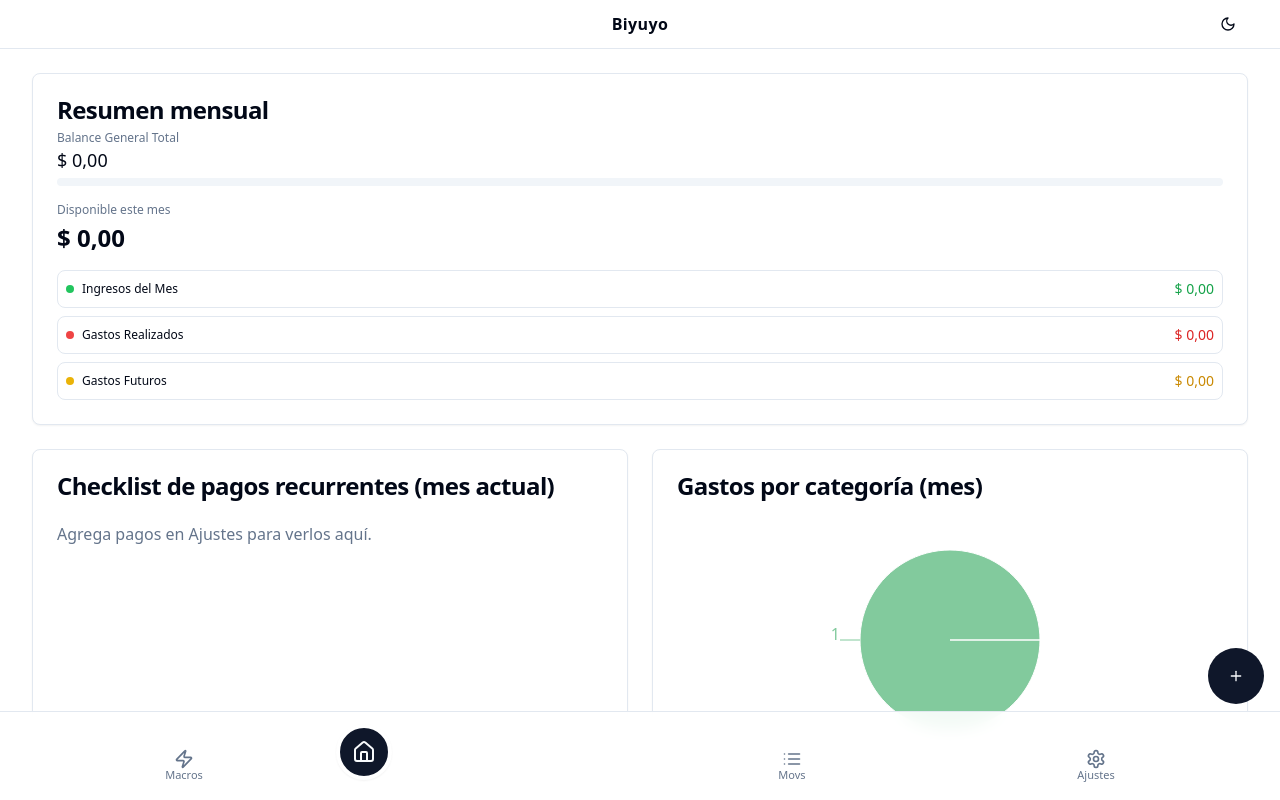
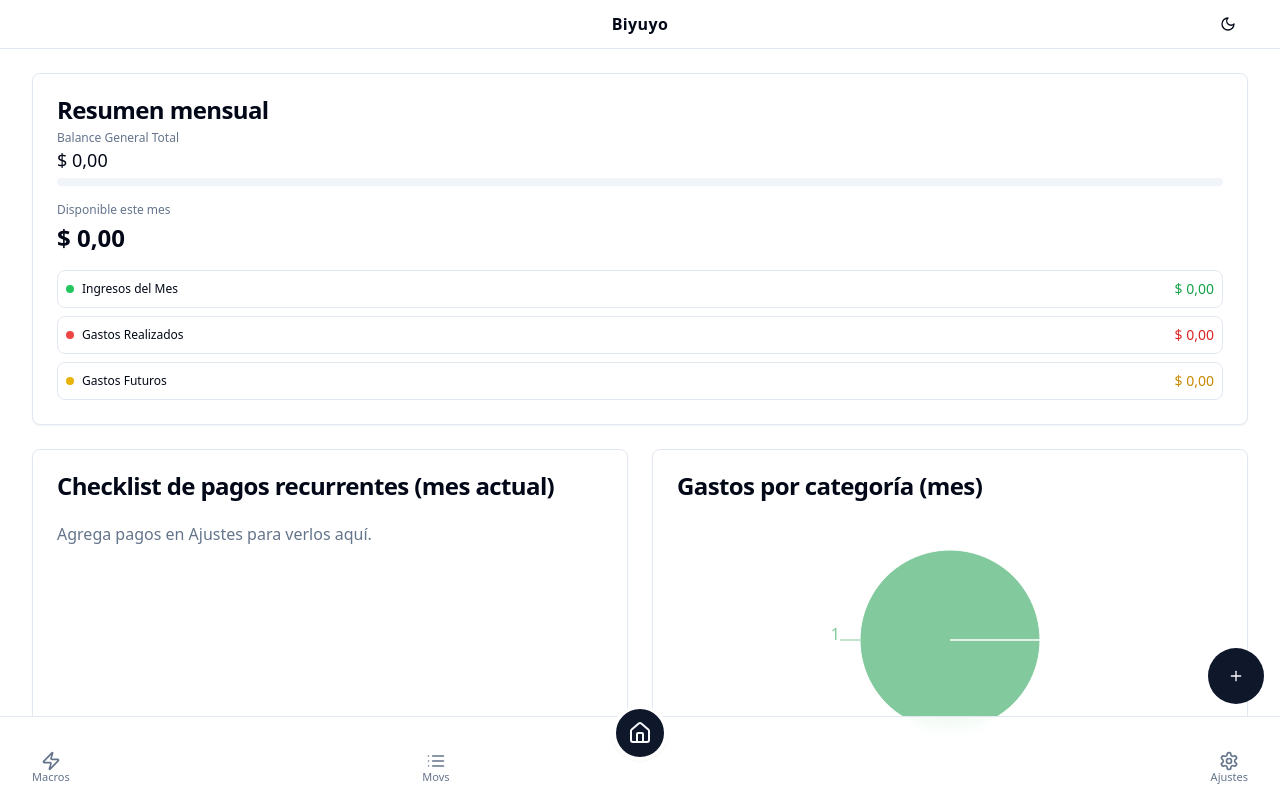
Before and after one commit to torrober/Biyuyo, a React (Vite) app: page / in a window 1280 px wide. Shown: the top 800 px of the page. Built offline with nearby package versions, Linux system fonts and the light colour scheme.

Commit message:
Refine Home button position
Adjust Home button to be centered and protruding in the bottom navigation bar.

```diff
--- a/src/App.tsx
+++ b/src/App.tsx
@@ -86,27 +86,33 @@ const App = () => (
               <nav className="container relative pt-6 pb-2">
                 {/* Botón de inicio central */}
 
-                {/* Barra de navegación */}
-                <div className="grid grid-cols-4 relative items-center">
-                  <NavLink to="/macros" className={({ isActive }) => `flex flex-col items-center justify-center py-2.5 ${isActive ? 'text-primary' : 'text-muted-foreground'}`} aria-label="Macros" title="Macros">
-                    <Zap className="h-5 w-5" />
-                    <span className="text-[11px] leading-none">Macros</span>
-                  </NavLink>
+                {/* Home centrado absolutamente */}
+                <div className="absolute left-1/2 -translate-x-1/2 top-0 -translate-y-3 z-20">
                   <NavLink
                     to="/"
                     end
                     className={({ isActive }) =>
-                      `flex items-center justify-center -translate-y-3 z-20 w-14 h-14 rounded-full border-4 border-background shadow-sm ${isActive ? 'bg-primary text-primary-foreground' : 'bg-muted text-muted-foreground'}`
+                      `flex items-center justify-center w-14 h-14 rounded-full border-4 border-background shadow-sm ${isActive ? 'bg-primary text-primary-foreground' : 'bg-muted text-muted-foreground'}`
                     }
                     aria-label="Inicio"
                     title="Inicio"
                   >
                     <Home className="h-6 w-6" />
                   </NavLink>
+                </div>
+
+                {/* Barra de navegación */}
+                <div className="relative flex items-center justify-between">
+                  <NavLink to="/macros" className={({ isActive }) => `flex flex-col items-center justify-center py-2.5 ${isActive ? 'text-primary' : 'text-muted-foreground'}`} aria-label="Macros" title="Macros">
+                    <Zap className="h-5 w-5" />
+                    <span className="text-[11px] leading-none">Macros</span>
+                  </NavLink>
                   <NavLink to="/transacciones" className={({ isActive }) => `flex flex-col items-center justify-center py-2.5 ${isActive ? 'text-primary' : 'text-muted-foreground'}`} aria-label="Transacciones" title="Transacciones">
                     <List className="h-5 w-5" />
                     <span className="text-[11px] leading-none">Movs</span>
                   </NavLink>
+                  {/* Espacio reservado para el botón Home centrado */}
+                  <div className="w-14 shrink-0" aria-hidden />
                   <NavLink to="/ajustes" className={({ isActive }) => `flex flex-col items-center justify-center py-2.5 ${isActive ? 'text-primary' : 'text-muted-foreground'}`} aria-label="Ajustes" title="Ajustes">
                     <Settings className="h-5 w-5" />
                     <span className="text-[11px] leading-none">Ajustes</span>
```
